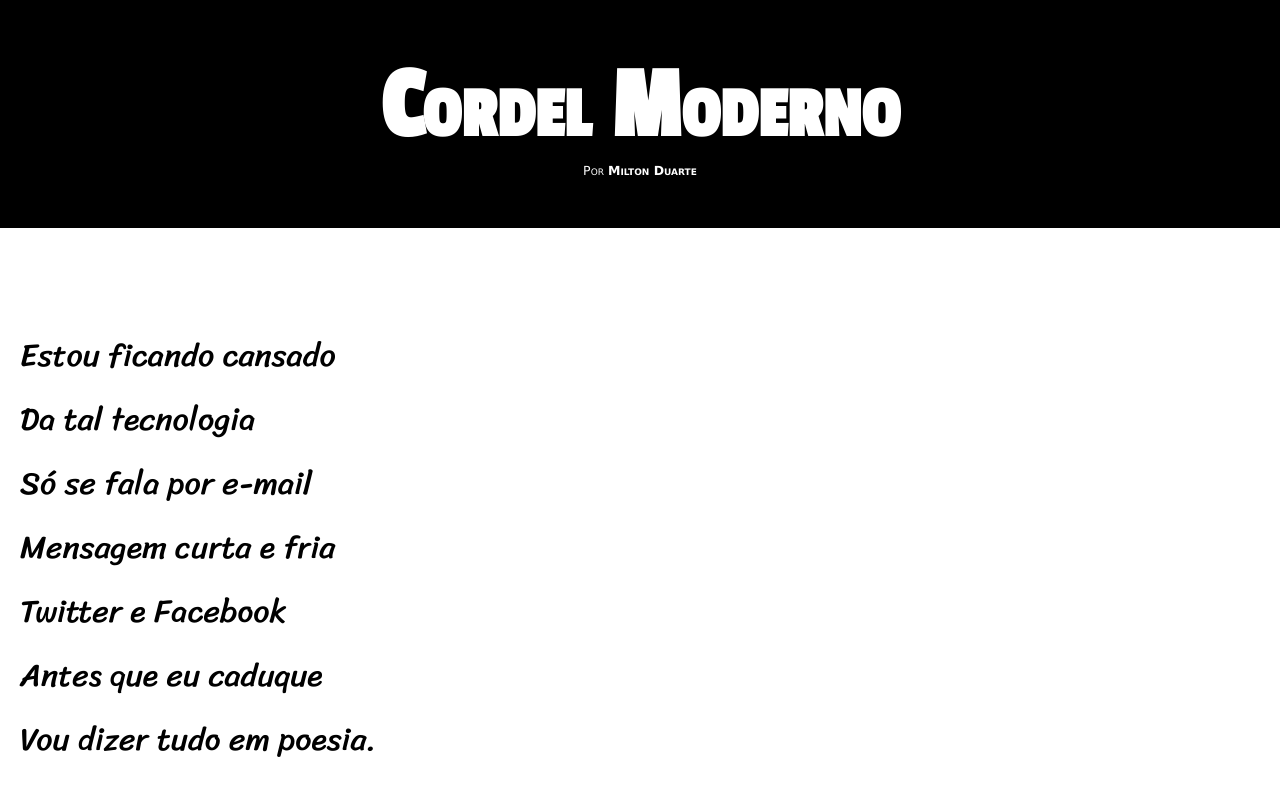
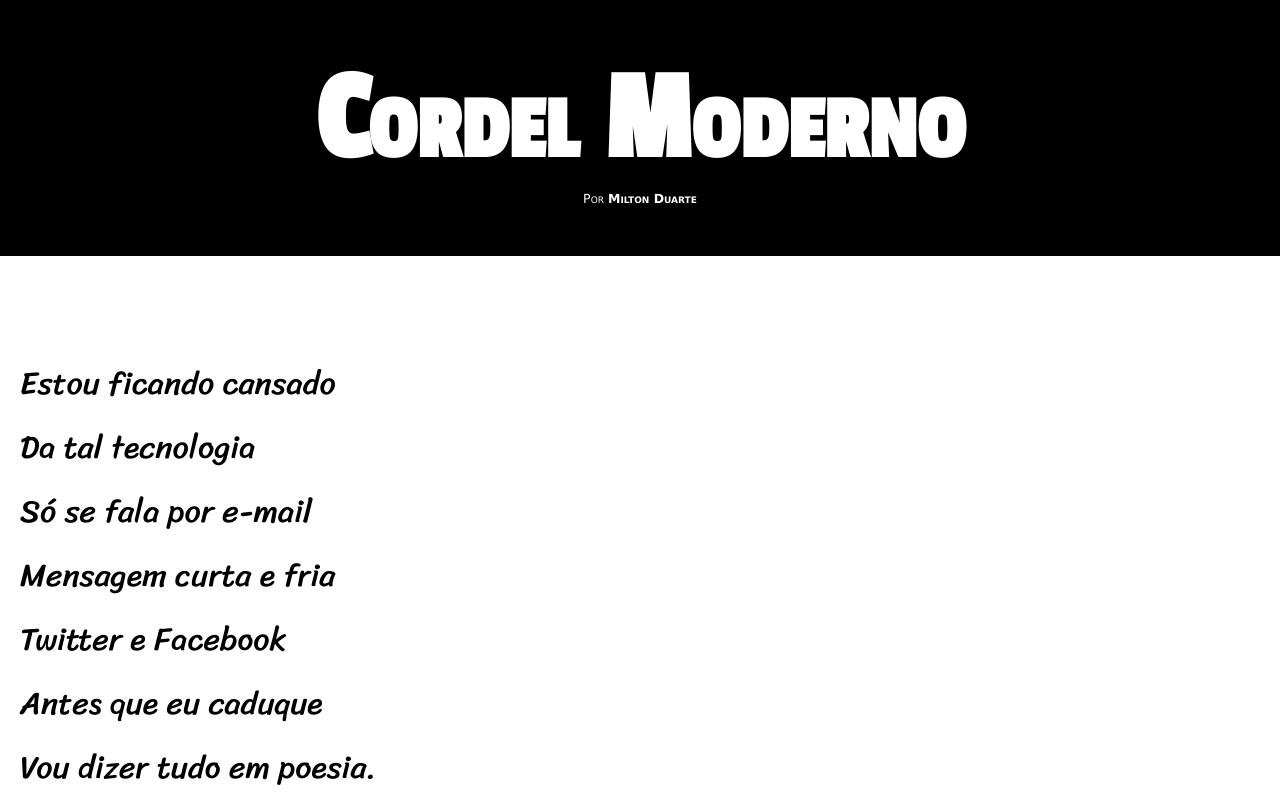
Before and after one commit to leandrocruz44/projeto-cordel, a plain HTML site: page index.html in a window 1280 px wide. Shown: the top 803 px of the page. Drawn offline with Linux system fonts and the light colour scheme.

Commit message:
update css

```diff
--- a/style.css
+++ b/style.css
@@ -15,7 +15,7 @@
 header{
     background-color: black;
     font-family: 'Passion One', cursive;
-    font-size: clamp(1.8rem, 4vw, 10rem);
+    font-size: clamp(1.4rem, 6vw, 4rem);
     font-variant: small-caps;
     color: white;
     padding: 50px;
```
